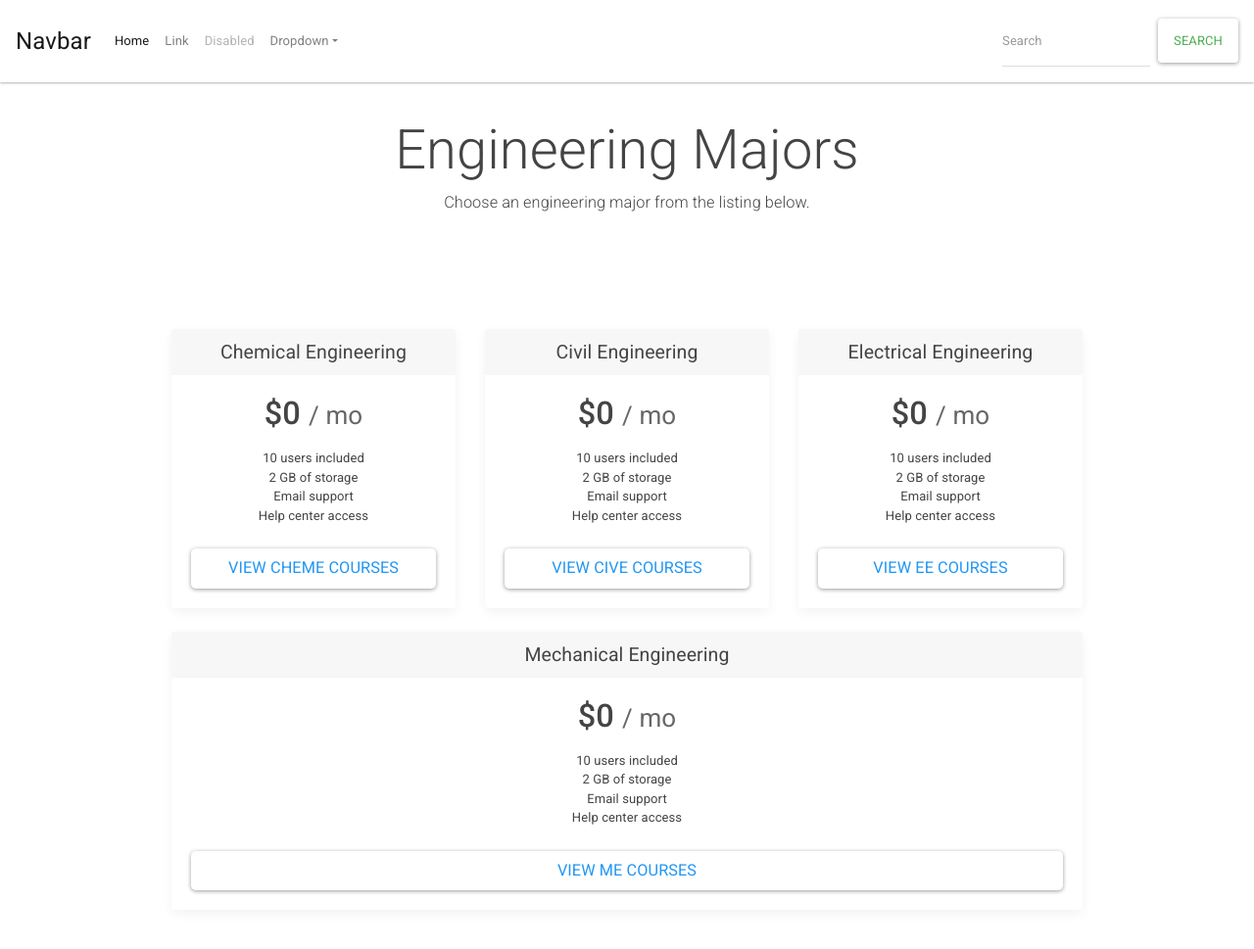
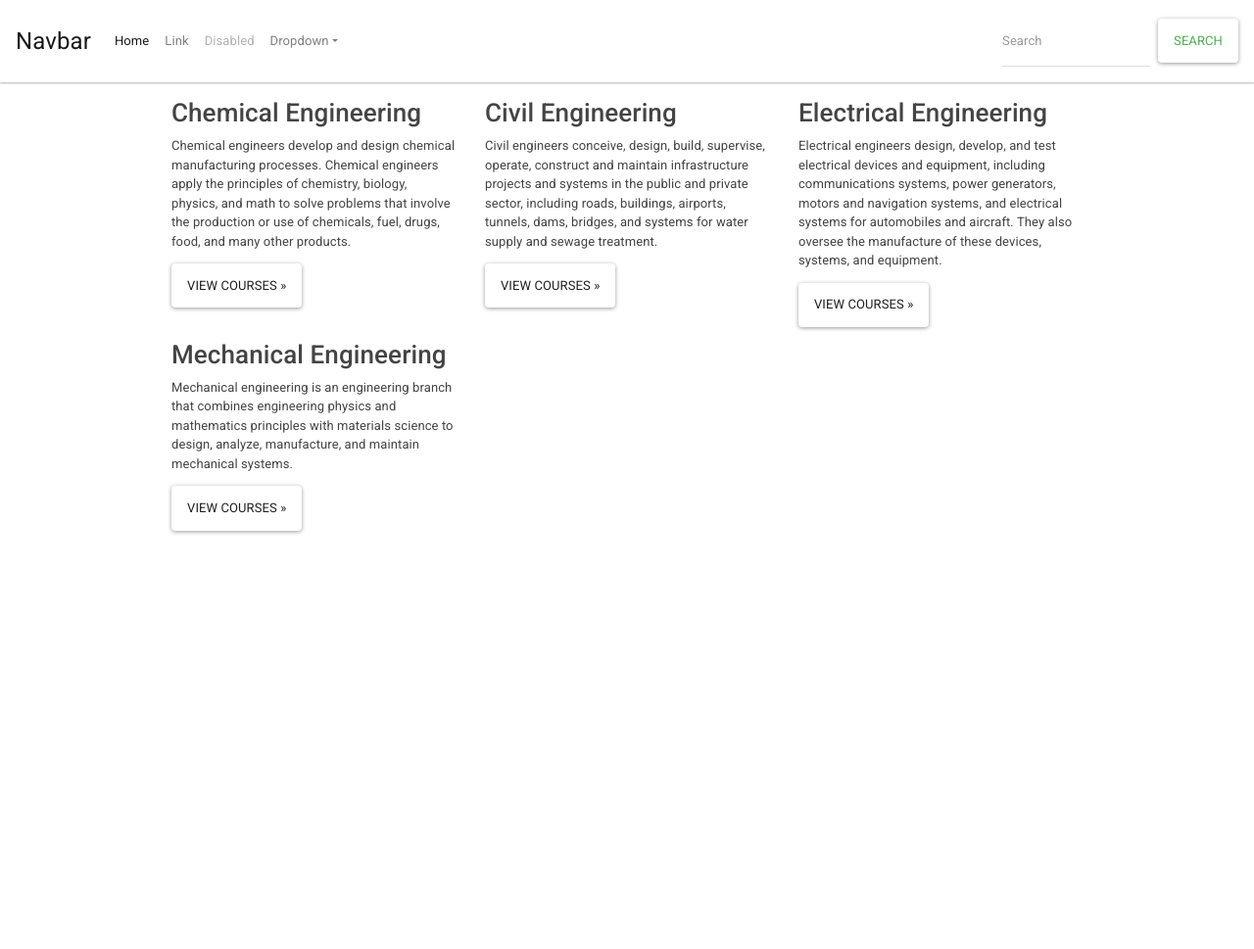
Before and after one commit to ProfessorKazarinoff/transfer-app, a Django app: page /courses/major_list/ in a window 1280 px wide. Shown: the whole page at 98% size. After the commit the page ends 546 px from the top, so only its background shows below. Run offline with Django 3.2, Linux system fonts and the light colour scheme; data comes from the database, SQL or seed files in the repository; both versions use the stored data as it was after the commit; some libraries are stand-ins or nearby versions.

Commit message:
working on major list view, still need work on home page

```diff
--- a/courses/models.py
+++ b/courses/models.py
@@ -57,6 +57,7 @@ class Major(models.Model):
     abbreviation = models.CharField(max_length=10)
     name = models.CharField(max_length=50)
     slug = models.CharField(max_length=50, null=True, blank=True)
+    description = models.TextField(max_length=500, null=True, blank=True)
     courses = models.ManyToManyField(Course)
 
     class Meta:
@@ -66,4 +67,4 @@ class Major(models.Model):
         return f"{self.abbreviation} - {self.name}"
 
     def get_absolute_url(self):
-        return reverse("major_detail", args=[str(self.id)])
+        return reverse("major_detail", args=[str(self.slug)])
--- a/courses/urls.py
+++ b/courses/urls.py
@@ -14,5 +14,5 @@ urlpatterns = [
     path("cive/", CiveCourseListView.as_view(), name="cive_course_list"),
     path("ee/", EeCourseListView.as_view(), name="ee_course_list"),
     path("major_list/", MajorListView.as_view(), name="major_list"),
-    path("majors/<slug:slug>/", MajorDetailView.as_view(), name="major_course_list"),
+    path("major/<slug:slug>/", MajorDetailView.as_view(), name="major_detail"),
 ]
--- a/courses/views.py
+++ b/courses/views.py
@@ -21,7 +21,7 @@ class EeCourseListView(ListView):
 
 class MajorDetailView(DetailView):
     model = Major
-    template_name = "major.html"
+    template_name = "major_detail.html"
 
 
 class MajorListView(ListView):
--- a/pages/urls.py
+++ b/pages/urls.py
@@ -1,9 +1,9 @@
 # pages/urls.py
 
 from django.urls import path
-from .views import HomePageView, MajorsPageView
+from .views import HomePageView, MajorsPageView, HomePageListView
 
 urlpatterns = [
     path("major_list/", MajorsPageView.as_view(), name="major_list"),
-    path("", HomePageView.as_view(), name="home"),
+    path("", HomePageListView.as_view(), name="home"),
 ]
--- a/templates/home.html
+++ b/templates/home.html
@@ -23,17 +23,17 @@
           <div class="col-md-4">
             <h2>Mechanical Engineering</h2>
             <p>Mechanical engineering is an engineering branch that combines engineering physics and mathematics principles with materials science to design, analyze, manufacture, and maintain mechanical systems. </p>
-            <p><a class="btn btn-secondary" href="{% url 'me_course_list' %}" role="button">View details &raquo;</a></p>
+            <p><a class="btn btn-secondary" href="/courses/majors/me/" role="button">View details &raquo;</a></p>
           </div>
           <div class="col-md-4">
             <h2>Civil Engineering</h2>
             <p>Civil engineering is a professional engineering discipline that deals with the design, construction, and maintenance of the physical and naturally built environment, including public works such as roads, bridges, canals, dams, airports, sewerage systems, pipelines, structural components of buildings, and railways. </p>
-            <p><a class="btn btn-secondary" href="{% url 'cive_course_list' %}" role="button">View details &raquo;</a></p>
+            <p><a class="btn btn-secondary" href="/courses/majors/cive/" role="button">View details &raquo;</a></p>
           </div>
           <div class="col-md-4">
             <h2>Electrical Engineering</h2>
             <p>Electrical engineering is an engineering discipline concerned with the study, design and application of equipment, devices and systems which use electricity, electronics, and electromagnetism.</p>
-            <p><a class="btn btn-secondary" href="{% url 'ee_course_list' %}" role="button">View details &raquo;</a></p>
+            <p><a class="btn btn-secondary" href="/courses/majors/ee/" role="button">View details &raquo;</a></p>
           </div>
         </div>
 
--- a/templates/major.html
+++ b/templates/major_detail.html
@@ -1,4 +1,4 @@
-<!-- templates/major.html -->
+<!-- templates/major_detail.html -->
 
 {% extends 'base.html' %}
 
--- a/templates/major_list.html
+++ b/templates/major_list.html
@@ -11,32 +11,19 @@
 {% endblock custom_stylesheets %}
 
 {% block content %}
-<div class="pricing-header mx-auto text-center">
-  <h1 class="display-4">Engineering Majors</h1>
-  <p class="lead">Choose an engineering major from the listing below.</p>
+  <div class="container">
+    <!-- Example row of columns -->
+    <div class="row">
+      {% for major in object_list %}
+      <div class="col-md-4">
+        <h2>{{ major.name }}</h2>
+        <p>{{ major.description }}</p>
+        <p><a class="btn btn-secondary" href="{% url 'major_detail' major.slug %}" role="button">View Courses &raquo;</a></p>
+      </div>
+      {% endfor %}
+    <hr>
+
+  </div> <!-- /container -->
 </div>
 
-<div class="container">
-  <div class="card-deck mb-3 text-center">
-      {% for major in object_list %}
-    <div class="card mb-4 box-shadow">
-      <div class="card-header">
-        <h4 class="my-0 font-weight-normal">{{ major.name }}</h4>
-      </div>
-      <div class="card-body">
-        <h1 class="card-title pricing-card-title">$0 <small class="text-muted">/ mo</small></h1>
-        <ul class="list-unstyled mt-3 mb-4">
-          <li>10 users included</li>
-          <li>2 GB of storage</li>
-          <li>Email support</li>
-          <li>Help center access</li>
-        </ul>
-        <button type="button" class="btn btn-lg btn-block btn-outline-primary">View {{ major.abbreviation }} courses</button>
-      </div>
-    </div>
-    {% endfor %}
-
-    </div>
-  </div>
-
 {% endblock content %}
```
Also changed, not shown: courses/fixtures/database_data.json (+56 -0 lines), pages/views.py (+5 -2 lines), templates/majors_list.html (deleted, +0 -68 lines), courses/migrations/0008_major_description.py (added).
